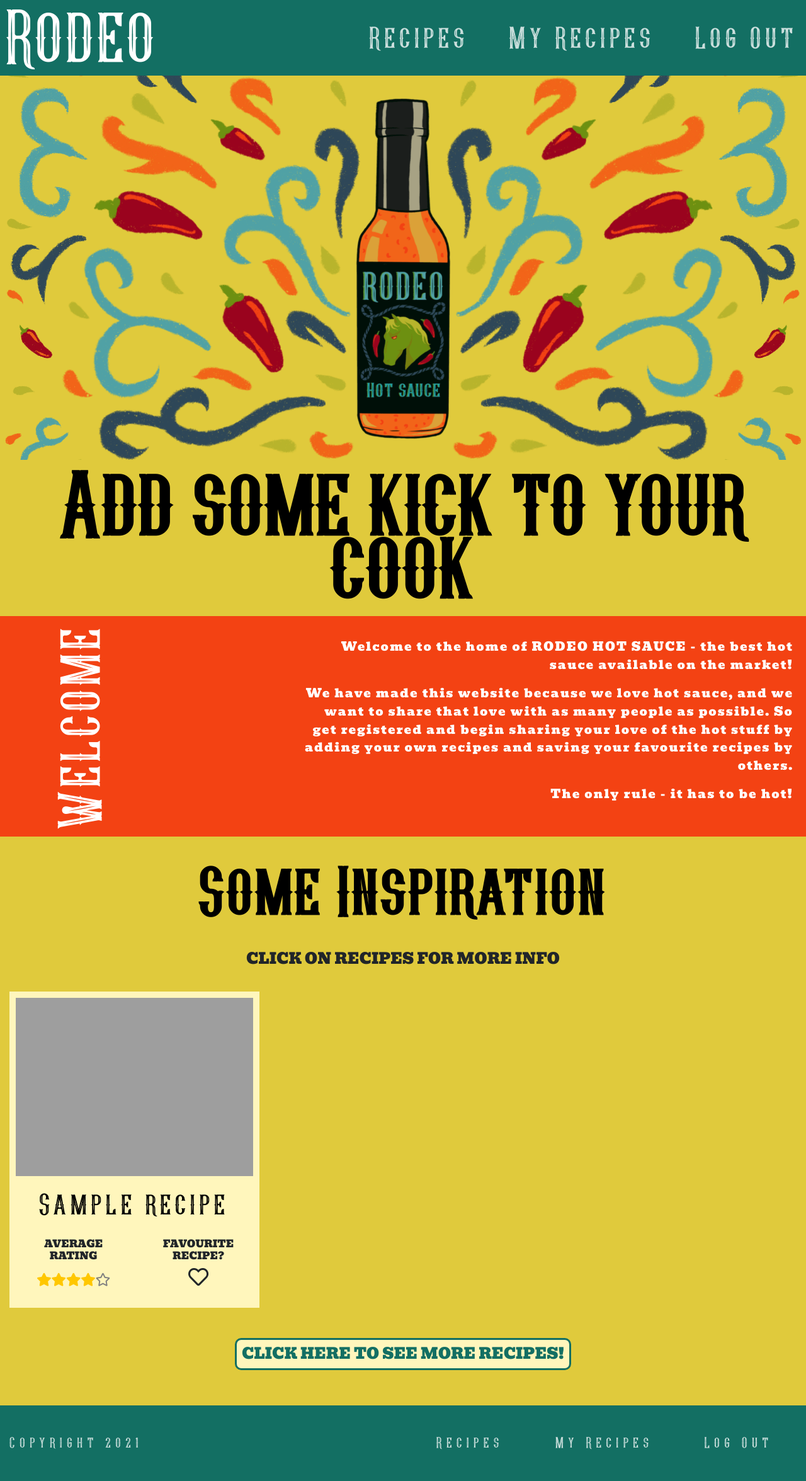
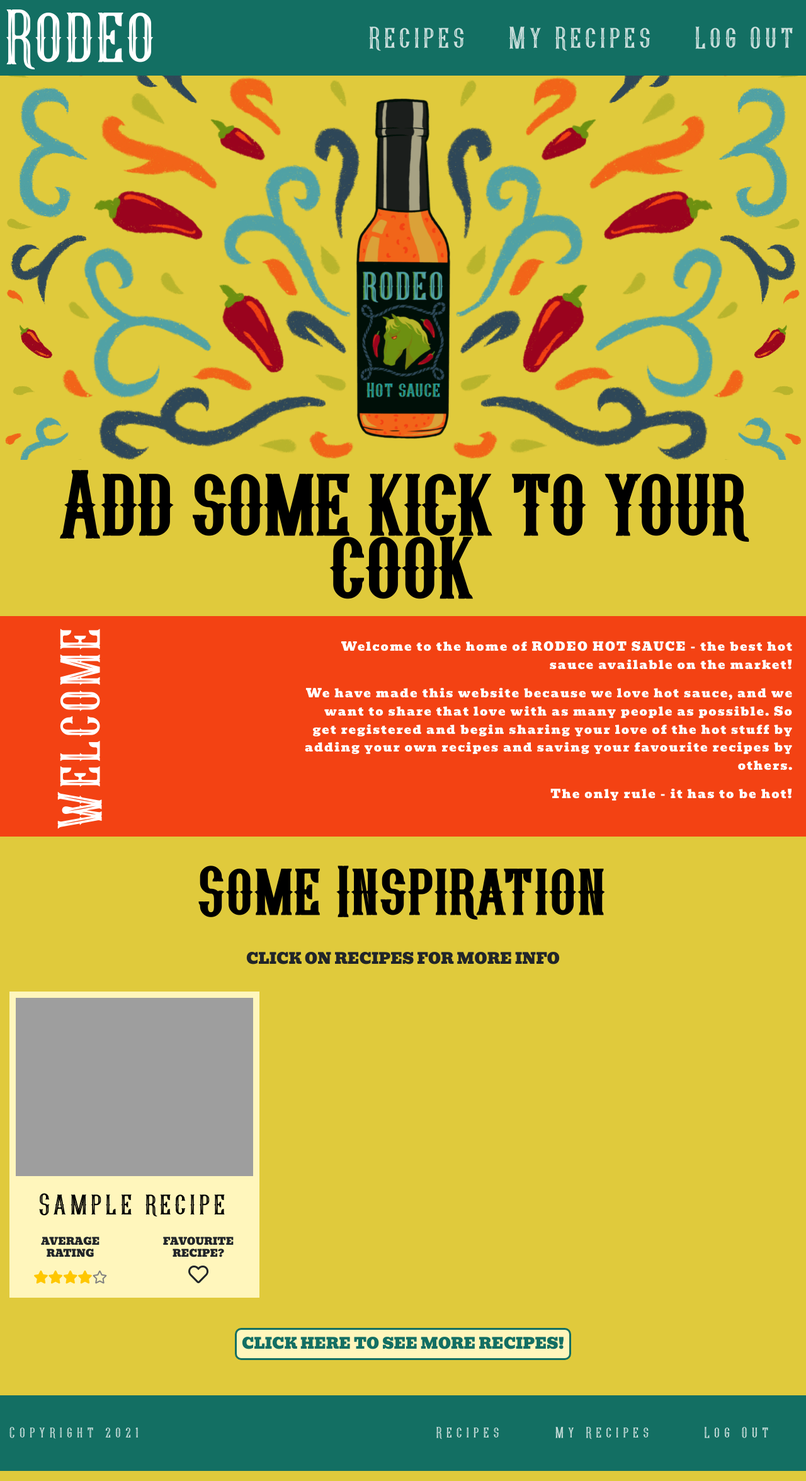
Before and after one commit to richardthorp/rodeo, a Flask app: page / in a window 1280 px wide. Shown: the whole page at 63% size. Run offline with Flask 2, Linux system fonts and the light colour scheme; the visitor is signed in with stand-in values (Sample User, id 1); a database or web service that is not in the repository returns one stand-in record (values such as "Sample title"); some libraries are stand-ins or nearby versions; grey boxes are pictures that could not be loaded.

Commit message:
Refine CSS throughout site

```diff
--- a/static/css/style.css
+++ b/static/css/style.css
@@ -61,12 +61,7 @@ a:hover {
      display: none;
 }
 
-.sign-in-popover {
-    color: initial;
-
-}
-
-.sign-in-popover:hover {
+.sign-in-popover, .sign-in-popover:hover {
     color: initial;
 }
 
@@ -100,7 +95,7 @@ nav {
 }
 
 .navbar {
-    padding: 0px;;
+    padding: 0px;
 }
 
 .navbar-collapse {
@@ -112,8 +107,6 @@ nav {
 #logo {
   color: #FFF;
   font-size: 4rem;
-  /* position: relative;
-  bottom: 14px; */
   padding-left: 10px;
 }
 
@@ -128,8 +121,6 @@ nav {
 .custom-nav-links, .footer-links {
   font-family: 'Young Heart';
   color: #FFFFFFC7;
-  /* position: relative;
-  bottom: 5px; */
 }
 
 .custom-nav-links {
@@ -154,8 +145,6 @@ nav {
 
 .copyright {
     color: #ffffffc0;
-    /* position: relative;
-    bottom: 5px; */
 }
 
 /*------------------------------------------------------- RECIPE CARD */
@@ -169,12 +158,12 @@ nav {
     display: flex;
     flex-direction: column;
 }
-.recipe-card .col-6 {
+/* .recipe-card .col-6 {
     padding: 0 5px;
-}
-.recipe-card h6 {
+} */
+/* .recipe-card h6 {
     margin-top: 20px;
-}
+} */
 
 .recipe-card hr {
     width: 80%;
@@ -186,7 +175,6 @@ nav {
 
 .recipe-card form i {
     cursor: pointer;
-
 }
 
 .recipe-card-footer {
@@ -196,10 +184,10 @@ nav {
     bottom: 10px; */
 }
 
-.recipe-card-ratings {
+/* .recipe-card-ratings {
     position: relative;
     left: 5px;
-}
+} */
 
 .recipe-card-ratings .star i {
     font-size: 1.3rem;
@@ -219,9 +207,9 @@ nav {
 .recipe-card img {
     position: absolute;
     top: 0;
-    left: 0;
+    /* left: 0;
     bottom: 0;
-    right: 0;
+    right: 0; */
     width: 100%;
     height: 100%;
     object-fit: cover;
@@ -238,9 +226,9 @@ nav {
     /* margin-bottom: 120px; */
 }
 
-.recipe-card form {
+/* .recipe-card form {
     height: 55px;;
-}
+} */
 
 .shrink-header {
     font-size: 1.5rem;
@@ -267,10 +255,10 @@ nav {
 
 .rating-row {
     max-width: 800px;
-    align-items: baseline;
+    /* align-items: baseline; */
 }
 
-.log-in-prompt {
+/* .log-in-prompt {
     margin-bottom: 20px;
     border: 3px solid #136F63;
     border-radius: 15px;
@@ -289,20 +277,23 @@ nav {
 }
 
 .log-in-prompt a {
+    color: #0077cc;
     font-size: 1.4rem;
-}
+} */
 
-.ratings-button p {
+/* .ratings-button p {
     margin: 0;
     font-size: 0.8rem;
-}
+} */
 
-.rating-container {
+/* .rating-container {
     margin-left: 5px;
-}
-.your-rating {
+} */
+
+/* .your-rating {
     max-width: 200px;
-}
+} */
+
 .rating-form-md {
     display: flex;
     flex-direction: column
@@ -370,10 +361,11 @@ nav {
 }
 
 /* END OF COPIED CSS */
-.add-rating-btn {
+
+/* .add-rating-btn {
     float: left;
     clear: both;
-}
+} */
 
 /* #favourite-checkbox-checked, #favourite-checkbox-unchecked {
     display: none;
@@ -471,9 +463,9 @@ nav {
     max-width: 130px;
 }
 
-.form-header {
+/* .form-header {
     margin-top: 20px;
-}
+} */
 
 .form-details {
     font-family: 'Bevan';
@@ -506,7 +498,7 @@ nav {
     margin-bottom: 8px;
 }
 
-.search-container .form-input {
+.search-container .form-input, .small-input {
     max-width: 400px;
 }
 
@@ -532,10 +524,10 @@ nav {
     padding: 0 10px;
 }
 
-.recipe-type-filters {
+/* .recipe-type-filters {
     list-style: none;
 
-}
+} */
 
 .filter-dropdown {
     font-family: 'Open Sans';
@@ -582,9 +574,9 @@ nav {
     padding: 20px 20px 20px 50px;
 }
 
-.inspiration {
+/* .inspiration {
     background-color: #E0CA3C;
-}
+} */
 
 .more-recipes-link {
     background-color: #FFF6BC;
@@ -645,12 +637,12 @@ nav {
     padding: 5px 5px 0 5px;
 }
 
-.small-input {
+/* .small-input {
     max-width: 400px;
-}
+} */
 
 .recipe-type-radio ul {
-    max-width: 400px;
+    /* max-width: 400px; */
     padding: 0;
 }
 
@@ -666,6 +658,7 @@ nav {
 
 .recipe-type-filters .filter-option {
     display: inline-block;
+    padding-left: 24px;
 }
 
 .form-container {
@@ -712,9 +705,9 @@ nav {
 
 /*-----------------------------------------------------MEDIA QUERIES */
 @media screen and (max-width: 576px){
-    #logo {
+    /* #logo {
         bottom: 8px;
-    }
+    } */
     .header {
         font-size: 2rem;
         line-height: 50px;
--- a/templates/add_recipe.html
+++ b/templates/add_recipe.html
@@ -49,7 +49,7 @@
             <div class="row">
                 <div class="col-12">
                     <h6 class="form-details mb-3">Please select an option below :</h6>
-                    <div class="recipe-type-radio">
+                    <div class="recipe-type-radio p-0">
                         {{ form.recipe_type() }}
                     </div>
                 </div>
--- a/templates/added_recipes.html
+++ b/templates/added_recipes.html
@@ -117,13 +117,13 @@
                 </a>
                 <div class="recipe-card-footer row">
                     <div class="col-6 text-center recipe-card-ratings">
-                        <h6 class="sub-header">Average<br>Rating</h6>
+                        <h6 class="sub-header mt-3">Average<br>Rating</h6>
                         <div class="ratings-container">
                             {{ recipe.average_rating }}
                         </div>
                     </div>
                     <div class="col-6 text-center">
-                        <h6 class="sub-header">Add to<br>Favourites</h6>
+                        <h6 class="sub-header mt-3">Add to<br>Favourites</h6>
                         <i class="fas fa-heart"></i>
                     </div>
                     <hr>
--- a/templates/all_recipes.html
+++ b/templates/all_recipes.html
@@ -95,14 +95,14 @@
                 </a>
                 <div class="recipe-card-footer row">
                     <div class="col-6 text-center recipe-card-ratings">
-                        <h6 class="sub-header">Average<br>Rating</h6>
+                        <h6 class="sub-header mt-3">Average<br>Rating</h6>
                         <div class="ratings-container">
                             {{ recipe.average_rating }}
                         </div>
                     </div>
                     <!-- ADD TO FAVOURITES SECTION -->
                     <div class="col-6 text-center">
-                        <h6 class="sub-header">Favourite<br>Recipe?</h6>
+                        <h6 class="sub-header mt-3">Favourite<br>Recipe?</h6>
                         <!-- If user is logged in -->
                         {% if session['username'] %}
                         <form class="trigger-form-send" method="POST"
--- a/templates/edit_recipe.html
+++ b/templates/edit_recipe.html
@@ -19,7 +19,7 @@
                 <div class="row">
                     <div class="col-12">
                         <h6 class="form-details">Please select an option below :</h6>
-                        <div class="recipe-type-radio">
+                        <div class="recipe-type-radio p-0">
                             <ul id="recipe_type">
                                 {% if recipe.details.recipe_type == 'Meat' %}
                                 <li><input id="recipe_type-0" name="recipe_type" required type="radio" value="Meat"
--- a/templates/index.html
+++ b/templates/index.html
@@ -55,14 +55,14 @@
                         </a>
                         <div class="recipe-card-footer row">
                             <div class="col-6 text-center recipe-card-ratings">
-                                <h6 class="sub-header">Average<br>Rating</h6>
+                                <h6 class="sub-header mt-3">Average<br>Rating</h6>
                                 <div class="ratings-container">
                                     {{ recipe.average_rating }}
                                 </div>
                             </div>
                             <div class="col-6 text-center">
                                 <!-- ADD TO FAVOURITES SECTION -->
-                                <h6 class="sub-header">Favourite<br>Recipe?</h6>
+                                <h6 class="sub-header mt-3">Favourite<br>Recipe?</h6>
                                 <!-- If user is logged in -->
                                 {% if session['username'] %}
                                 <form class="trigger-form-send" method="POST"
@@ -109,14 +109,14 @@
                         </a>
                         <div class="recipe-card-footer row">
                             <div class="col-6 text-center recipe-card-ratings">
-                                <h6 class="sub-header">Average<br>Rating</h6>
+                                <h6 class="sub-header mt-3">Average<br>Rating</h6>
                                 <div class="ratings-container">
                                     {{ recipe.average_rating }}
                                 </div>
                             </div>
                             <div class="col-6 text-center">
                                 <!-- ADD TO FAVOURITES SECTION -->
-                                <h6 class="sub-header">Favourite<br>Recipe?</h6>
+                                <h6 class="sub-header mt-3">Favourite<br>Recipe?</h6>
                                 <!-- If user is logged in -->
                                 {% if session['username'] %}
                                 <form class="trigger-form-send" method="POST"
--- a/templates/my_recipes.html
+++ b/templates/my_recipes.html
@@ -118,13 +118,13 @@
                 </a>
                 <div class="recipe-card-footer row">
                     <div class="col-6 text-center recipe-card-ratings">
-                        <h6 class="sub-header">Average<br>Rating</h6>
+                        <h6 class="sub-header mt-3">Average<br>Rating</h6>
                         <div class="ratings-container">
                             {{ recipe.average_rating }}
                         </div>
                     </div>
                     <div class="col-6 text-center">
-                        <h6 class="sub-header">Add to<br>Favourites</h6>
+                        <h6 class="sub-header mt-3">Add to<br>Favourites</h6>
                         {% if session['username'] %}
                         <form class="trigger-form-send" method="POST"
                             action="{{ url_for('toggle_favourite', recipe_id=recipe._id, return_page='my_recipes') }}">
```
Lines whose indentation alone changed are shown as unchanged.
